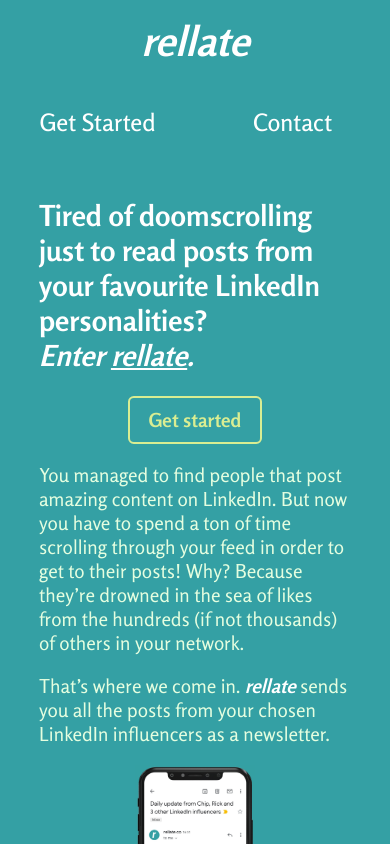
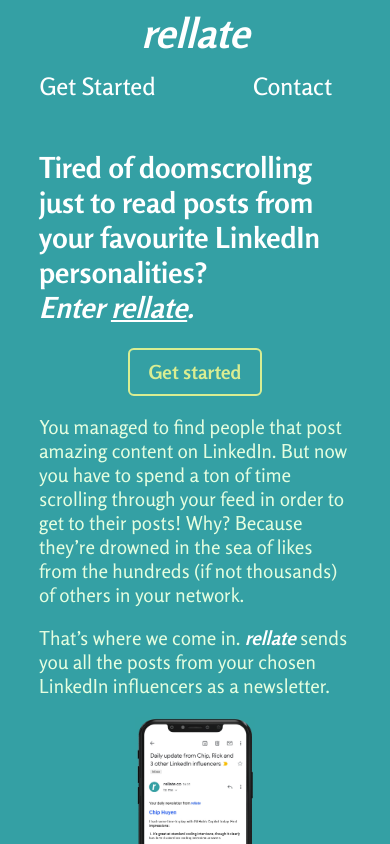
Before and after one commit to mihailthebuilder/rellate-frontend, a React (Create React App) app: page / in a window 390 px wide. Shown: the top 844 px of the page. Built offline with nearby package versions, Linux system fonts and the light colour scheme.

Commit message:
finished header style for mobile

```diff
--- a/src/App/Header/index.scss
+++ b/src/App/Header/index.scss
@@ -46,12 +46,13 @@
     padding: 0;
 
     .logo {
-      padding: 1rem 0;
+      padding-top: 0.5rem;
     }
 
     ul {
       grid-template-columns: 1fr 1fr;
-      li {
+      li a {
+        height: 3.5rem;
         padding: 0;
       }
     }
```
